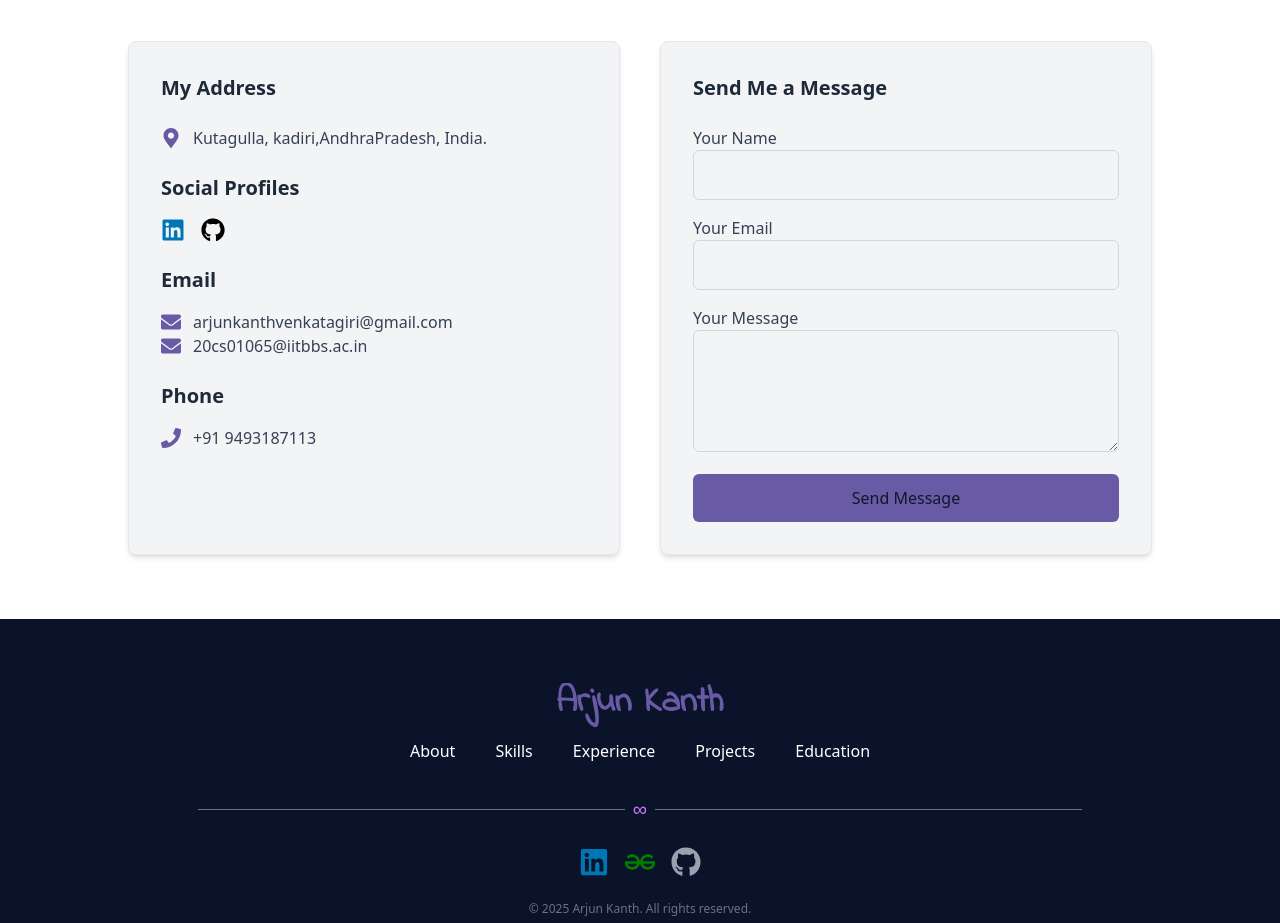
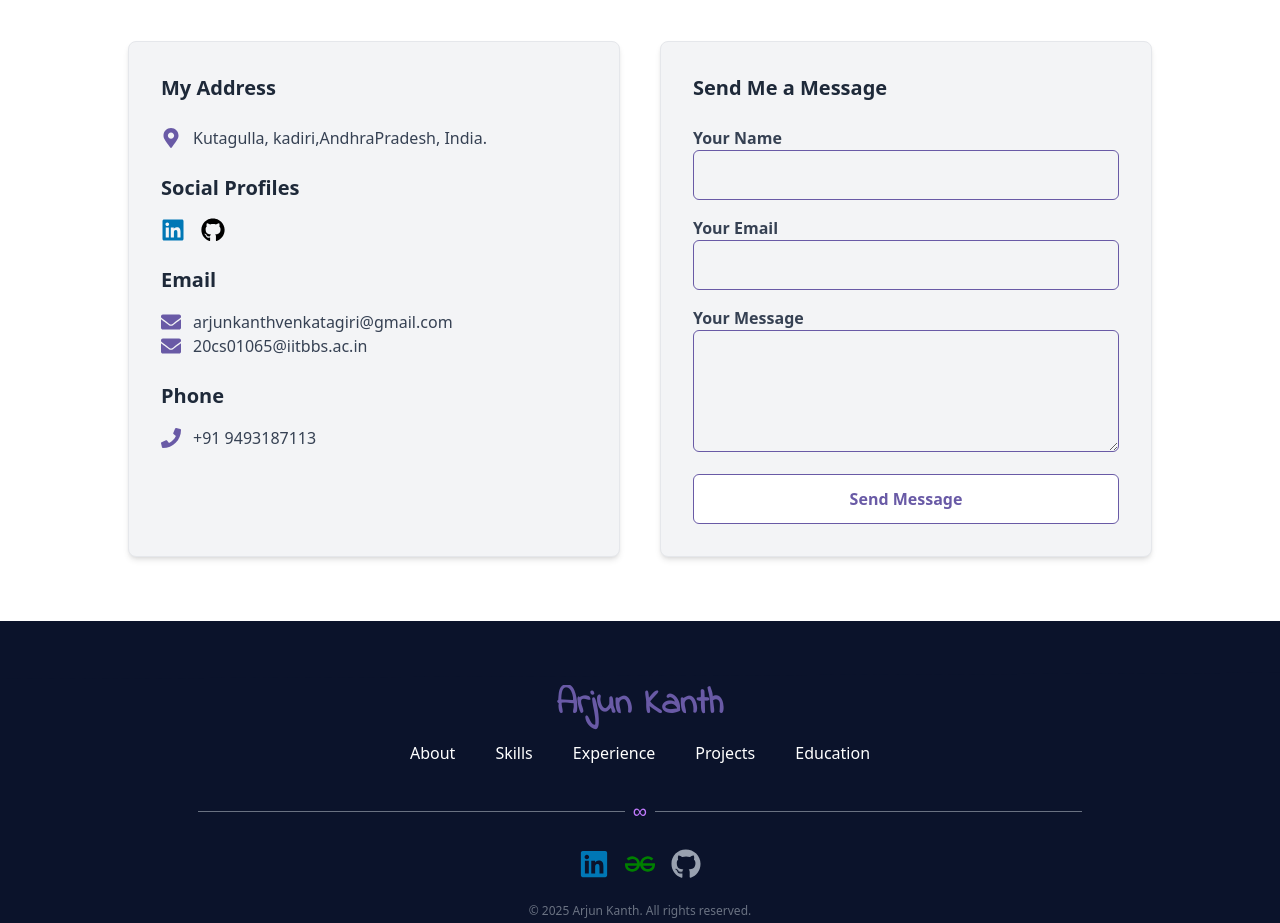
Before and after one commit to arjunv2003/Portfolio, a React (Vite) app: page / in a window 1280 px wide. Shown: the part 4100-5023 px from the top of the page. Built offline with nearby package versions, Linux system fonts and the light colour scheme.

Commit message:
updated the send message hover button

```diff
--- a/src/components/Contact.jsx
+++ b/src/components/Contact.jsx
@@ -115,44 +115,44 @@ const Contact = () => {
           <h3 className="text-xl font-semibold mb-6 text-gray-800">Send Me a Message</h3>
 
           <div className="mb-4">
-            <label className="block text-gray-700">Your Name</label>
+            <label className="block text-gray-700 font-bold">Your Name</label>
             <input
               type="text"
               name="user_name"
               value={formData.name}
               onChange={(e) => setFormData({ ...formData, name: e.target.value })}
-              className="w-full p-3 rounded-md border border-gray-300 focus:outline-none focus:ring-2 focus:ring-[#695aa6]"
+              className="w-full p-3 rounded-md border border-[#695aa6] focus:outline-none focus:ring-2 focus:ring-[#695aa6]"
             />
             {errors.name && <p className="text-red-500 text-sm">{errors.name}</p>}
           </div>
 
           <div className="mb-4">
-            <label className="block text-gray-700">Your Email</label>
+            <label className="block text-gray-700 font-bold">Your Email</label>
             <input
               type="email"
               name="user_email"
               value={formData.email}
               onChange={(e) => setFormData({ ...formData, email: e.target.value })}
-              className="w-full p-3 rounded-md border border-gray-300 focus:outline-none focus:ring-2 focus:ring-[#695aa6]"
+              className="w-full p-3 rounded-md border border-[#695aa6] focus:outline-none focus:ring-2 focus:ring-[#695aa6]"
             />
             {errors.email && <p className="text-red-500 text-sm">{errors.email}</p>}
           </div>
 
           <div className="mb-4">
-            <label className="block text-gray-700">Your Message</label>
+            <label className="block text-gray-700 font-bold">Your Message</label>
             <textarea
               name="message"
               rows="4"
               value={formData.message}
               onChange={(e) => setFormData({ ...formData, message: e.target.value })}
-              className="w-full p-3 rounded-md border border-gray-300 focus:outline-none focus:ring-2 focus:ring-[#695aa6]"
+              className="w-full p-3 rounded-md border border-[#695aa6] focus:outline-none focus:ring-2 focus:ring-[#695aa6]"
             ></textarea>
             {errors.message && <p className="text-red-500 text-sm">{errors.message}</p>}
           </div>
 
           <button
             type="submit"
-            className={`w-full py-3 rounded-md transition ${loading ? "bg-gray-500 cursor-not-allowed" : "bg-[#695aa6] hover:bg-[#483d8b]"}`}
+            className={`w-full py-3 rounded-md transition ${loading ? "bg-gray-500 cursor-not-allowed" : "bg-white hover:bg-[#695aa6] border border-[#695aa6] text-[#695aa6] hover:text-white font-bold"}`}
             disabled={loading}
           >
             {loading ? "Sending..." : "Send Message"}
```
